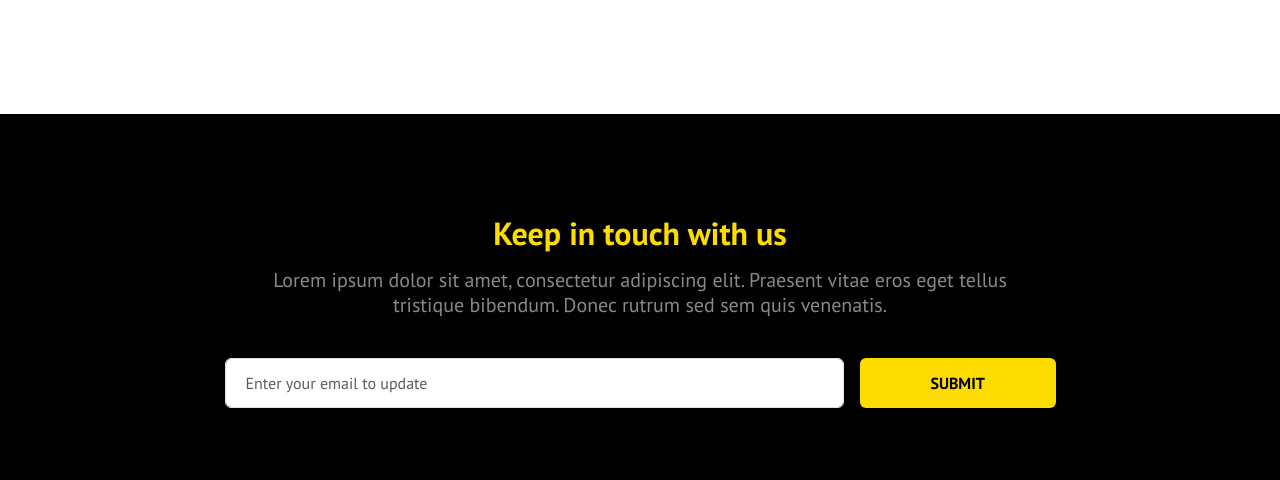
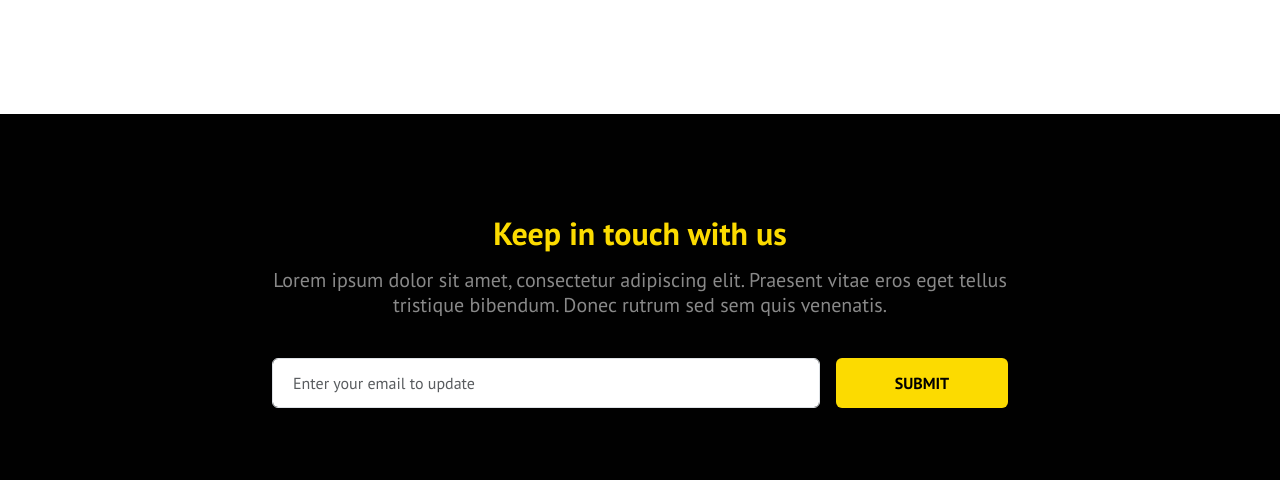
Before and after one commit to pushpomomo/Tinyone-full, a plain HTML site: page index.html in a window 1280 px wide. Shown: the part 1293-1773 px from the top of the page. Drawn offline with Linux system fonts and the light colour scheme.

Commit message:
Update index.html
code change -col-xxl-7 col-xl-8 col-lg-9

```diff
--- a/index.html
+++ b/index.html
@@ -297,7 +297,7 @@
     </div>
     <!-- 2nd row -->
     <div class="row justify-content-center">
-      <div class="col-xxl-8 col-lg-9">
+      <div class="col-xxl-7 col-xl-8 col-lg-9">
         <div class="c_form">
           <form action="#">
             <div class="row g-3">
```
